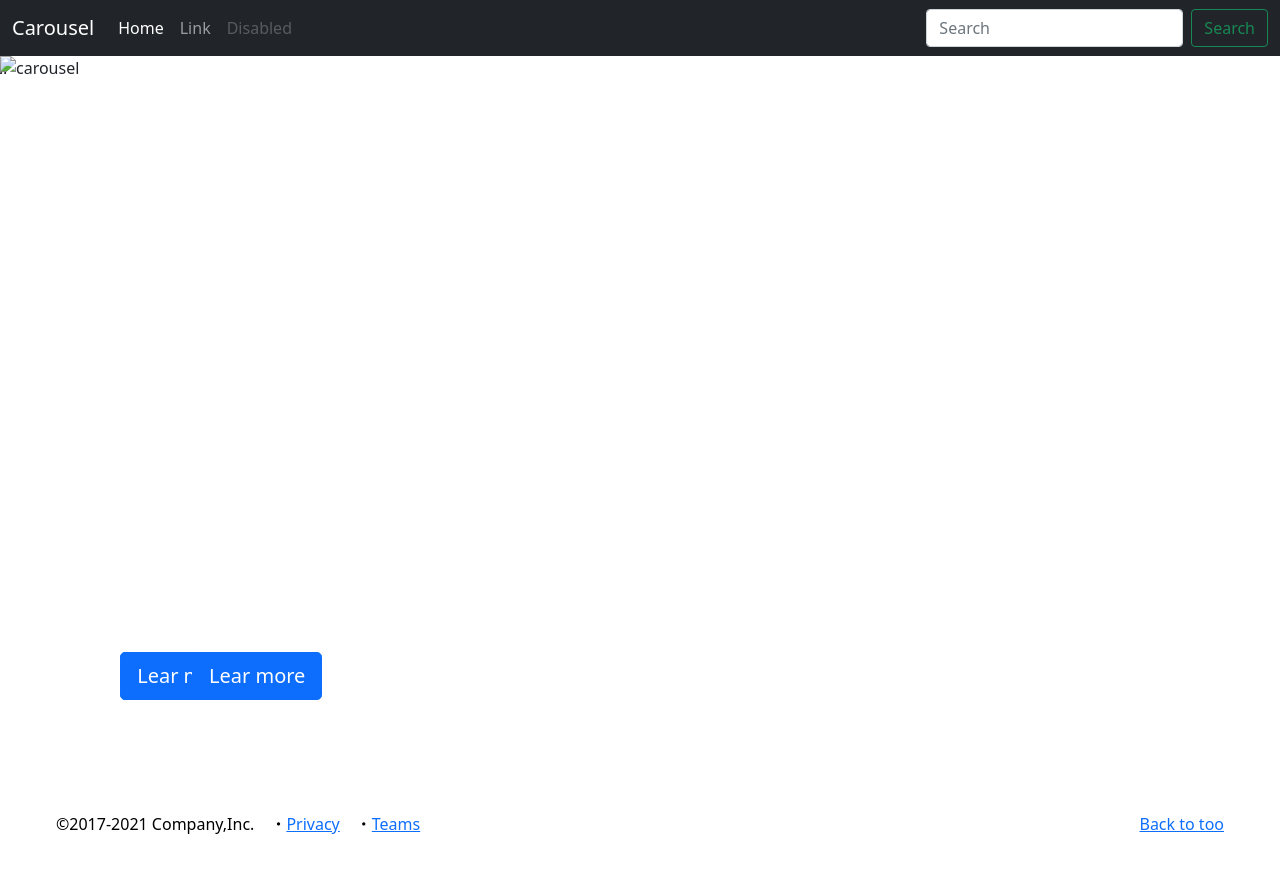
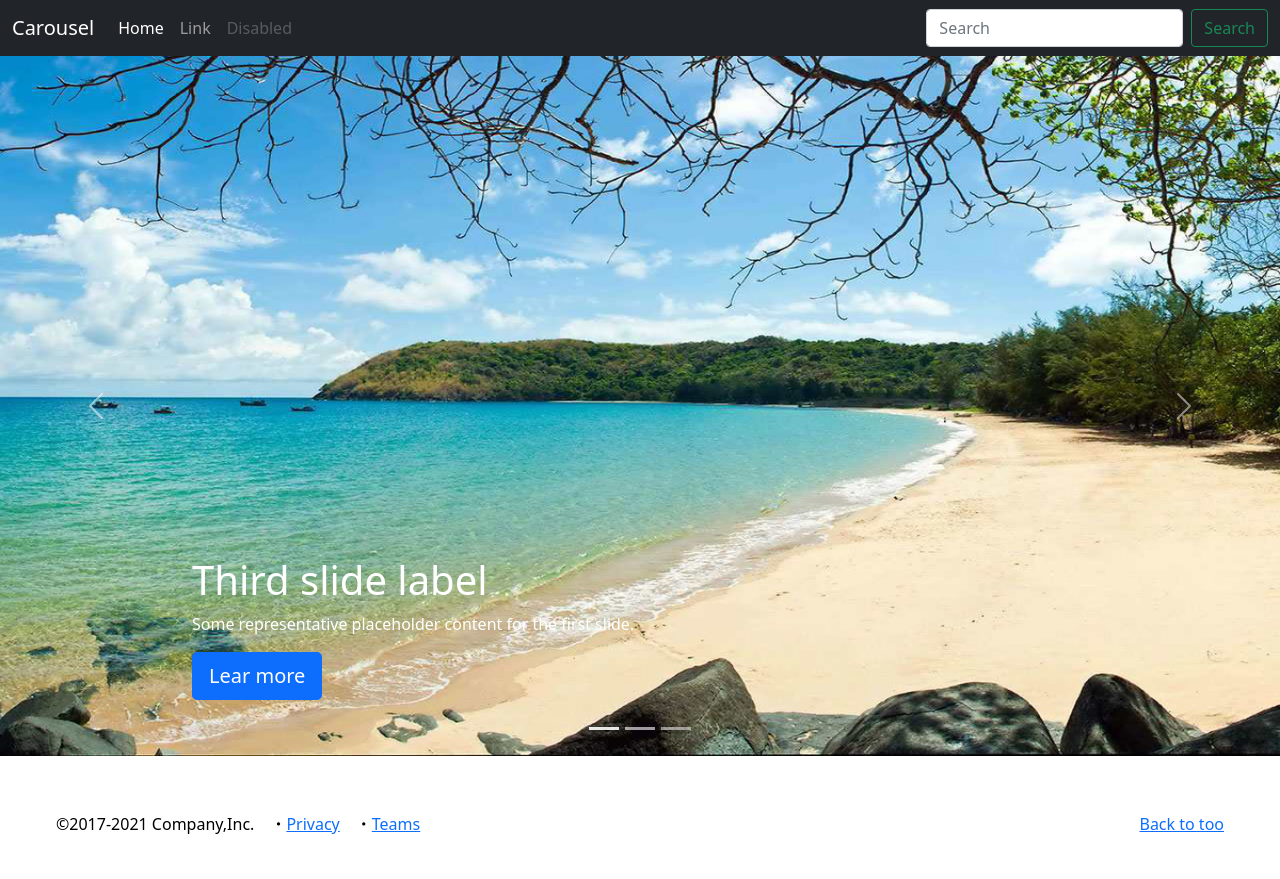
Before and after one commit to nhungntFX/Lab13, a plain HTML site: page index.html in a window 1280 px wide. Drawn offline with nearby package versions, Linux system fonts and the light colour scheme; the site is published under a folder, as on GitHub Pages, so addresses that start at the root find nothing.

Commit message:
Update index.html

```diff
--- a/index.html
+++ b/index.html
@@ -82,7 +82,7 @@
       </div>
       <div class="carousel-inner">
         <div class="carousel-item active">
-          <img src="/banner2.jpg" class="d-block w-100" alt="carousel">
+          <img src="banner2.jpg" class="d-block w-100" alt="carousel">
           <div class="carousel-caption d-none d-md-block text-start">
             <h1>First slide label</h1>
             <p>Some representative placeholder content for the first slide.</p>
@@ -90,7 +90,7 @@
           </div>
         </div>
         <div class="carousel-item active">
-          <img src="/banner3.jpg" class="d-block w-100" alt="carousel">
+          <img src="banner3.jpg" class="d-block w-100" alt="carousel">
           <div class="carousel-caption d-none d-md-block text-start">
             <h1>Second slide label</h1>
             <p>Some representative placeholder content for the first slide.</p>
@@ -98,7 +98,7 @@
           </div>
         </div>
         <div class="carousel-item active">
-          <img src="/banner4.jpg" class="d-block w-100 " alt="carousel">
+          <img src="banner4.jpg" class="d-block w-100 " alt="carousel">
           <div class="carousel-caption d-none d-md-block text-start">
             <h1>Third slide label</h1>
             <p>Some representative placeholder content for the first slide.</p>
```
